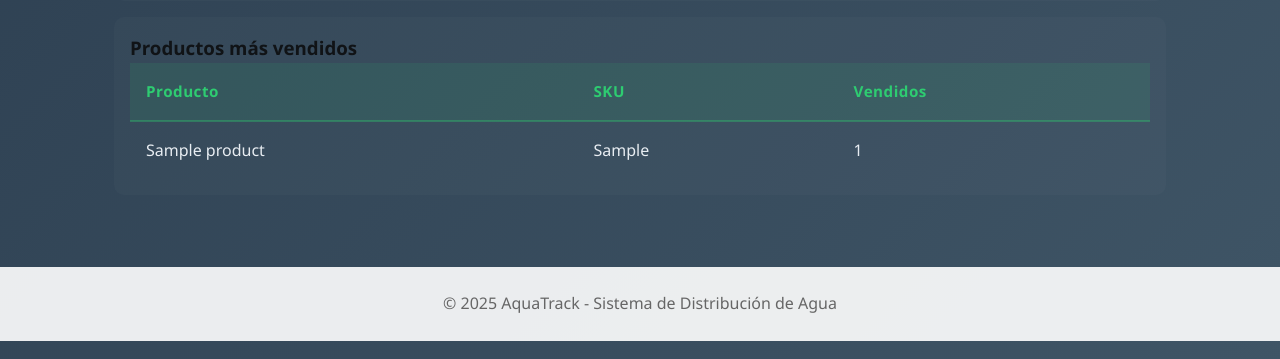
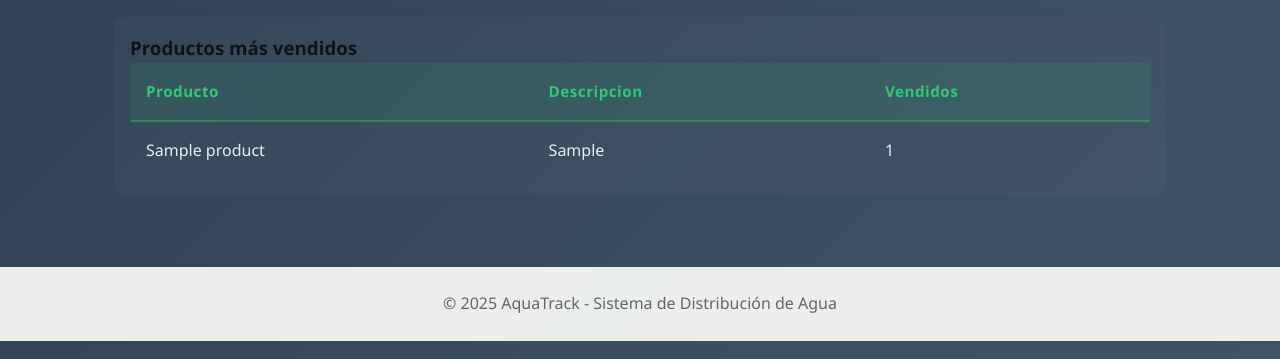
Before and after one commit to BRafa34/Aquatrack, a Flask app: page /reports/ in a window 1280 px wide. Shown: the part 427-786 px from the top of the page. Run offline with Flask 3, Linux system fonts and the light colour scheme; a user stored in the database is signed in; tables that the repository leaves empty hold one stand-in row (values such as "Sample post").

Commit message:
arreglo de SKU por descripcion

```diff
--- a/app/templates/reports/dashboard.html
+++ b/app/templates/reports/dashboard.html
@@ -47,7 +47,7 @@
   <div class="report-section">
     <h3>Productos más vendidos</h3>
     <table class="table">
-      <thead><tr><th>Producto</th><th>SKU</th><th>Vendidos</th></tr></thead>
+      <thead><tr><th>Producto</th><th>Descripcion</th><th>Vendidos</th></tr></thead>
       <tbody>
         {% for p in top_products %}
         <tr><td>{{ p.name }}</td><td>{{ p.sku }}</td><td>{{ p.sales_count or 0 }}</td></tr>
--- a/app/templates/reports/monthly.html
+++ b/app/templates/reports/monthly.html
@@ -26,7 +26,7 @@
   <div class="report-section">
     <h3>Productos vendidos</h3>
     <table class="table">
-      <thead><tr><th>Producto</th><th>SKU</th><th>Cantidad</th><th>Recaudación</th></tr></thead>
+      <thead><tr><th>Producto</th><th>Descripcion</th><th>Cantidad</th><th>Recaudación</th></tr></thead>
       <tbody>
         {% for p in product_summary %}
         <tr>
```
